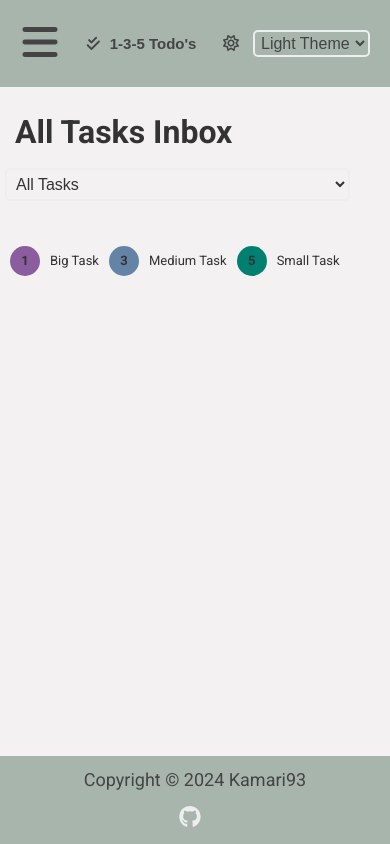
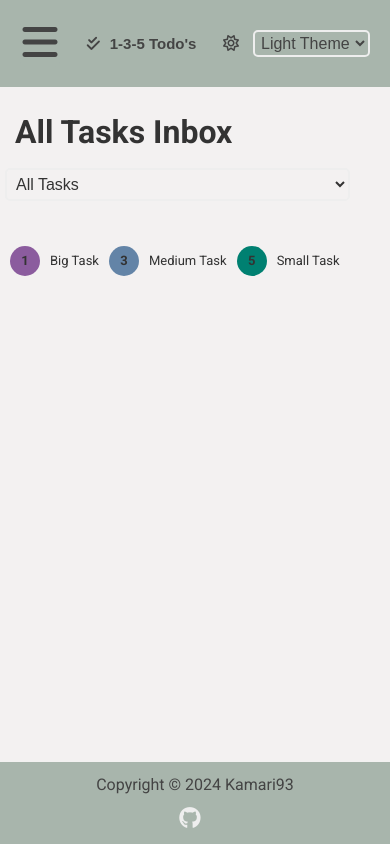
Before and after one commit to Kamari93/odin-135-todo-II, a plain HTML site: page index.html in a window 390 px wide. Drawn offline with Linux system fonts and the light colour scheme; a web font is replaced by a local one.

Commit message:
Added default styling

```diff
--- a/style.css
+++ b/style.css
@@ -950,4 +950,9 @@ body.dark .fa-github {
     .default-color-code-key {
         font-size: small;
     }
+
+    .footer {
+        font-size: medium;
+        justify-content:left;
+    }
 }
```
